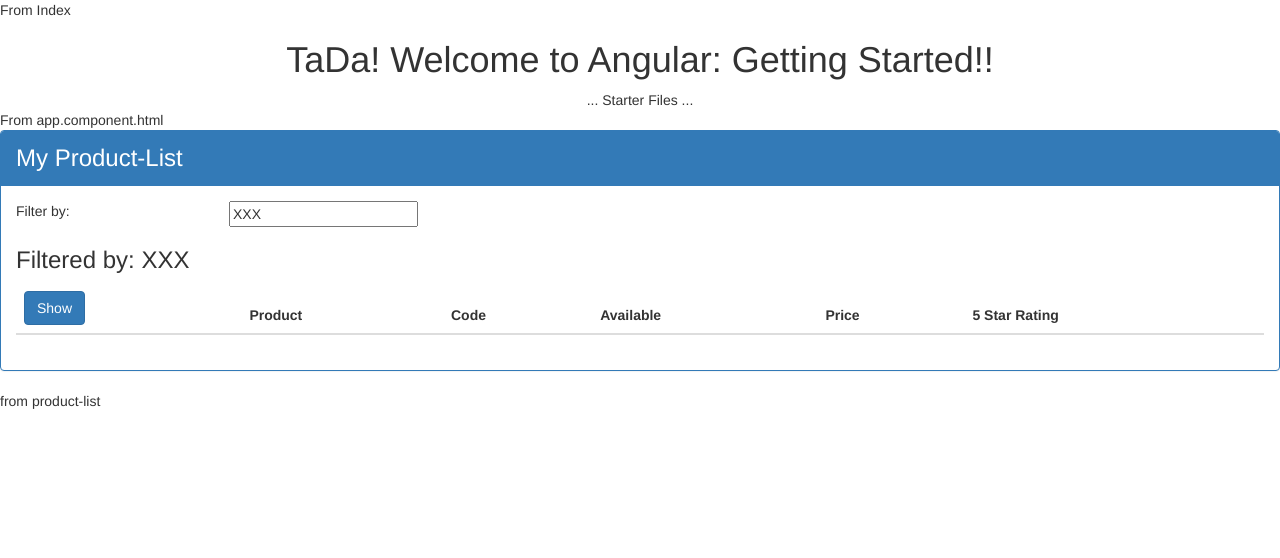
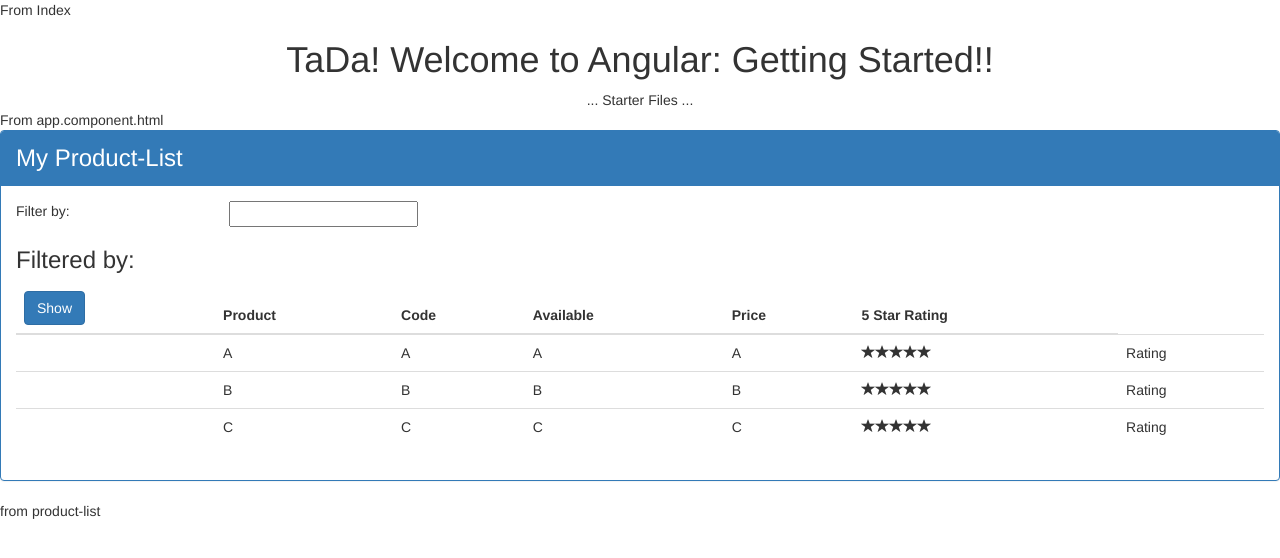
Before and after one commit to vatansoni89/DeboBase, an Angular app in the folder APM/: page / in a window 1280 px wide. Shown: the top 558 px of the page. Built offline with nearby package versions, Linux system fonts and the light colour scheme.

Commit message:
Star width & @Input (width not chnging with rating???)

```diff
--- a/APM/src/app/Products/product-list.component.html
+++ b/APM/src/app/Products/product-list.component.html
@@ -48,10 +48,10 @@
                             {{p.Product}}
                         </td>
                         <td>
-                            {{p.Product}}
+                            <star-rating [rating]='p.Rating'></star-rating>
                         </td>
                         <td>
-                            {{p.Product}}
+                            Rating
                         </td>
                     </tr>
 
--- a/APM/src/app/Products/product-list.component.ts
+++ b/APM/src/app/Products/product-list.component.ts
@@ -1,5 +1,6 @@
 import { Component } from "@angular/core";
 import { IProduct } from '../Interfaces/IProduct';
+
 
 @Component({
   selector: 'product-list',
@@ -18,7 +19,7 @@
   {
 
     this.FilterList = this.products;
-    this.textInputForFilter='XXX';
+    this.textInputForFilter='';
 
   }
 
@@ -45,7 +46,7 @@
     Available: true,
     Code: 125,
     Price: 100,
-    Rating: 4,
+    Rating: 1,
     url: 'http://openclipart.org/image/300px/svg_to_png/58471/garden_cart.png'
   },
   {
@@ -53,7 +54,7 @@
     Available: true,
     Code: 125,
     Price: 100,
-    Rating: 4,
+    Rating: 2,
     url: 'http://openclipart.org/image/300px/svg_to_png/58471/garden_cart.png'
   },
   {
--- a/APM/src/app/app.module.ts
+++ b/APM/src/app/app.module.ts
@@ -1,6 +1,7 @@
 import { BrowserModule } from '@angular/platform-browser';
 import { NgModule } from '@angular/core';
-import {FormsModule} from '@angular/forms'
+import {FormsModule} from '@angular/forms';
+import {star} from './shared/StarRating/star.component';
 
 import { AppComponent } from './app.component';
 import { ProductListComponent } from './Products/product-list.component';
@@ -8,7 +9,8 @@
 @NgModule({
   declarations: [
     AppComponent,
-    ProductListComponent
+    ProductListComponent,
+    star
   ],
   imports: [
     BrowserModule,
--- a/APM/src/app/shared/StarRating/star.component.ts
+++ b/APM/src/app/shared/StarRating/star.component.ts
@@ -0,0 +1,17 @@
+import { Component, Input, OnChanges } from "@angular/core";
+
+@Component({
+    selector: 'star-rating',
+    templateUrl: './star.component.html'
+})
+export class star implements OnChanges {
+    @Input() rating: number;
+    starWidth: number;
+
+    ngOnChanges(): void {
+        this.starWidth = (86/5)*(this.rating);
+    }
+
+
+
+}
```
